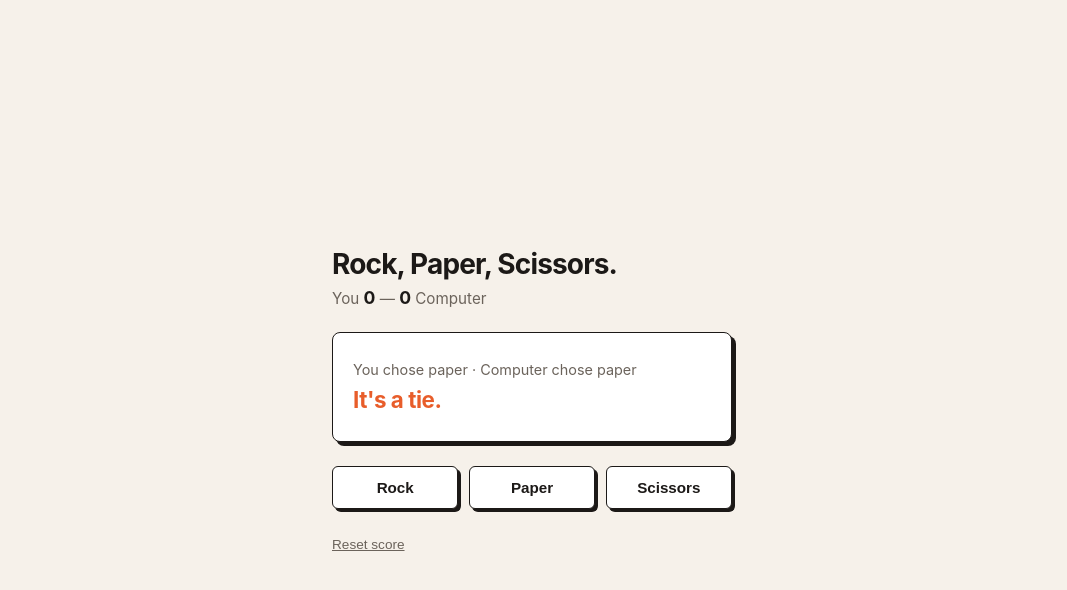
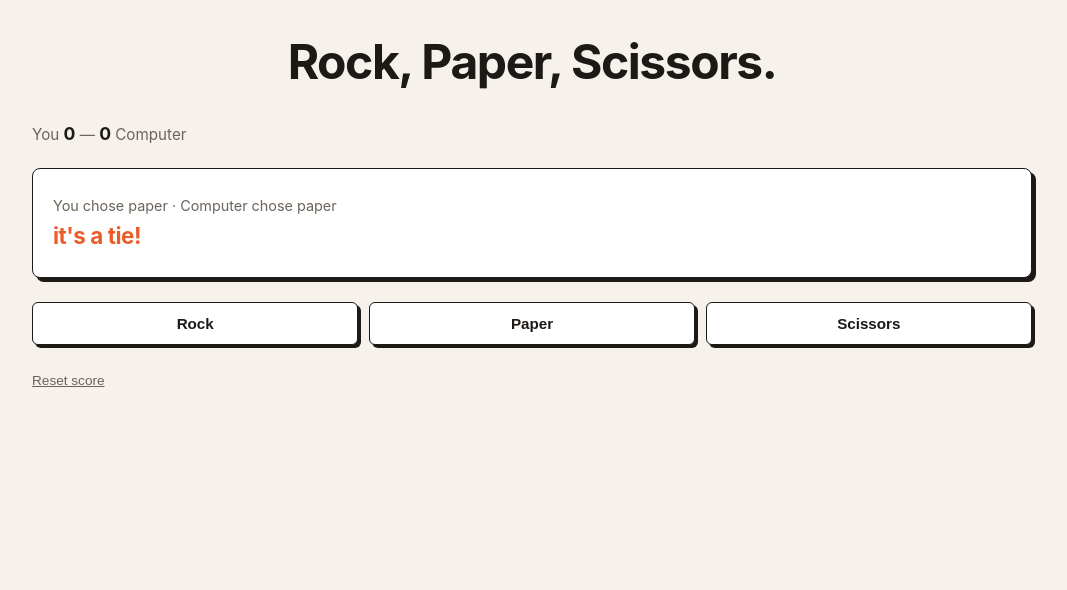
Before and after one commit to arendilo/rock-paper-scissors, a plain HTML site: page index.html in a window 1280 px wide. Both pictures are taken after a click on the button "Paper". Shown: the whole page, without its empty margins (108-1175 px from the left). Drawn offline with Linux system fonts and the light colour scheme.

Commit message:
change style, readme, and script

```diff
--- a/index.html
+++ b/index.html
@@ -15,7 +15,7 @@
 
     <section class="status-box" aria-live="polite">
       <p id="moves" class="moves">Pick a move below to start</p>
-      <h2 id="result" class="result">Ready?</h2>
+      <h2 id="result" class="result">Are You Ready?</h2>
     </section>
 
     <section class="actions">
--- a/script.js
+++ b/script.js
@@ -1,7 +1,7 @@
-const RULES = {
+const RULES = {  //instead of if else, use object to set the rules.
   rock: 'scissors',
   paper: 'rock',
-  scissors: 'paper'
+  scissors: 'paper' //i can add more moves.
 };
 
 const MOVES = Object.keys(RULES);
@@ -30,9 +30,9 @@ function play(playerMove) {
 
 function render(playerMove, computerMove, outcome) {
   const labels = {
-    win: 'You win!',
-    lose: 'Computer wins!',
-    draw: "It's a tie."
+    win: 'You win!!',
+    lose: 'You lose :(, go try again!',
+    draw: "it's a tie!"
   };
 
   playerScoreEl.textContent = score.player;
--- a/style.css
+++ b/style.css
@@ -17,16 +17,16 @@
 body {
   background: var(--bg);
   color: var(--ink);
-  font-family: -apple-system, BlinkMacSystemFont, "Segoe UI", Roboto, sans-serif;
+  font-family: BlinkMacSystemFont, "Segoe UI", Roboto, sans-serif;
   display: grid;
   place-items: center;
-  min-height: 100vh;
-  padding: 1.5rem;
+  min-height: 50vh;
+  padding: 2rem;
 }
 
 .container {
   width: 100%;
-  max-width: 400px;
+  max-width: 1000px;
 }
 
 header {
@@ -34,9 +34,12 @@ header {
 }
 
 h1 {
-  font-size: 1.75rem;
+  font-size: 3rem;
   letter-spacing: -0.03em;
-  margin-bottom: 0.4rem;
+  margin-bottom: 2rem;
+  text-align: center;
+  margin-left: auto;
+  margin-right: auto;
 }
 
 .score {
```
Also changed, not shown: 1 other file.
